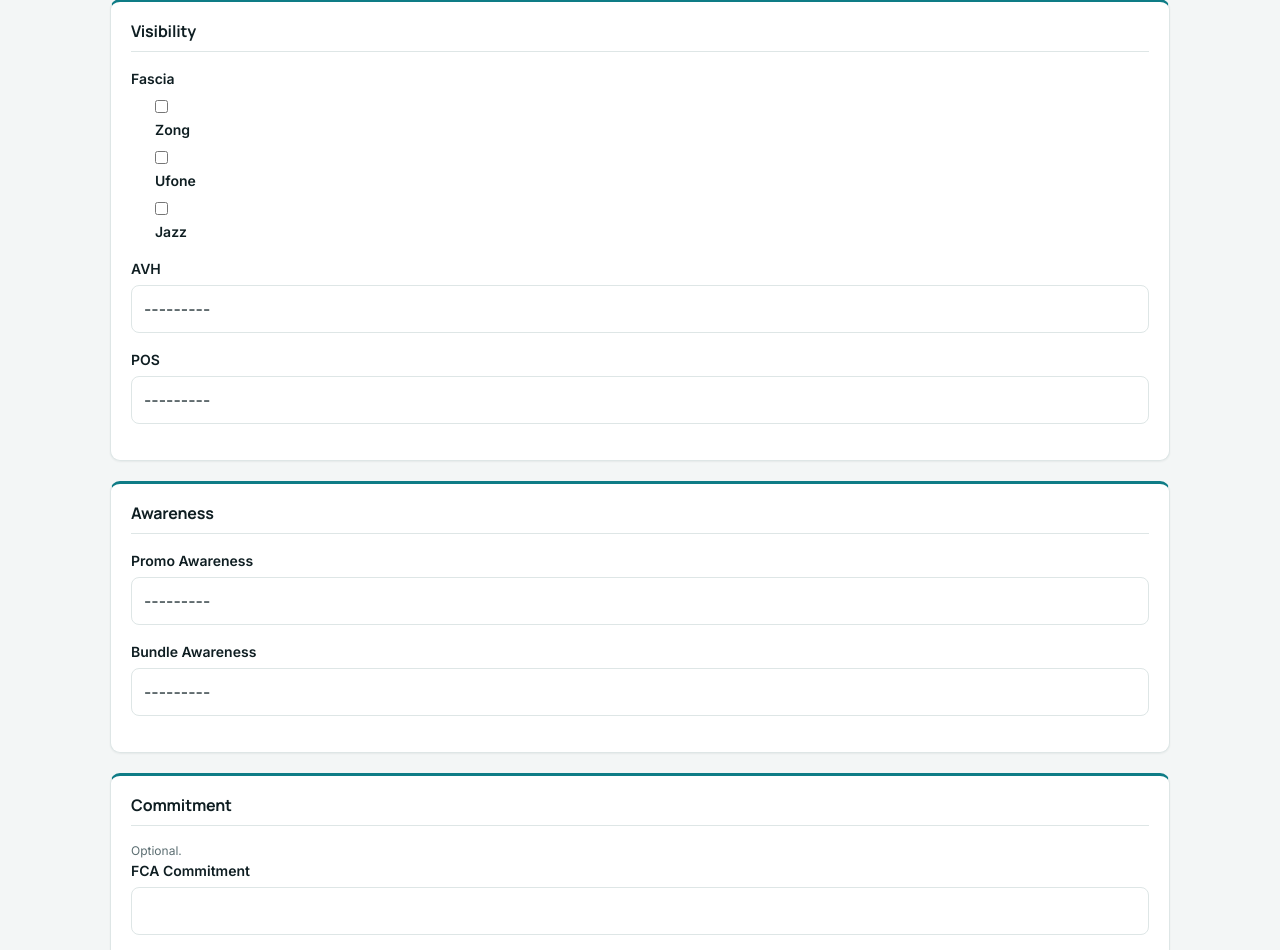
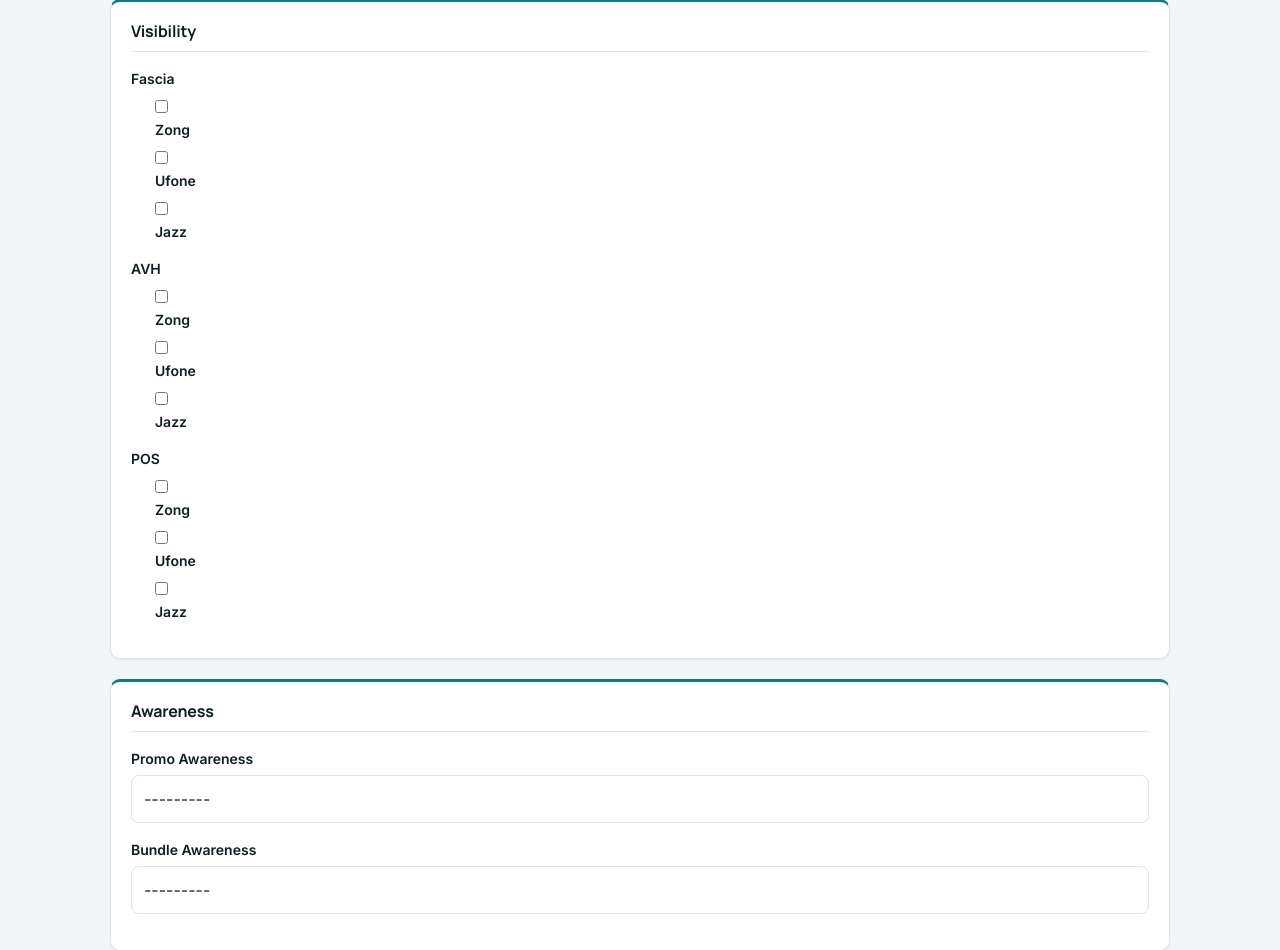
Before and after one commit to ossamaKhan/market-visit, a Django app: page /field/log-visit/ in a window 1280 px wide. Shown: the part 2326-3276 px from the top of the page. Run offline with Django 5.2, Linux system fonts and the light colour scheme; a user stored in the database is signed in; data comes from the database, SQL or seed files in the repository; some libraries are stand-ins or nearby versions.

Commit message:
added stuff

```diff
--- a/visits/forms.py
+++ b/visits/forms.py
@@ -45,7 +45,9 @@ class MarketVisitForm(forms.ModelForm):
             'name', 'evc', 'visit_type', 'bvs', 'bvs_imei', 'rso_visit', 'latitude', 'longitude',
             'load_stock_range', 'psim_stock', 'npsim_stock', 'mbb_stock',
             'zong_avg_loading', 'zong_avg_sim_sales', 'jazz_avg_loading', 'jazz_avg_sim_sales',
-            'fascia_zong', 'fascia_ufone', 'fascia_jazz', 'avh', 'pos',
+            'fascia_zong', 'fascia_ufone', 'fascia_jazz',
+            'avh_zong', 'avh_ufone', 'avh_jazz',
+            'pos_zong', 'pos_ufone', 'pos_jazz',
             'promo_awareness', 'bundle_awareness',
             'fca_commitment', 'mnp_commitment',
             'comments',
--- a/visits/models.py
+++ b/visits/models.py
@@ -104,8 +104,12 @@ class MarketVisit(models.Model):
     fascia_zong = models.BooleanField(default=False, verbose_name="Zong")
     fascia_ufone = models.BooleanField(default=False, verbose_name="Ufone")
     fascia_jazz = models.BooleanField(default=False, verbose_name="Jazz")
-    avh = models.CharField(max_length=3, choices=YES_NO_CHOICES, verbose_name="AVH")
-    pos = models.CharField(max_length=3, choices=YES_NO_CHOICES, verbose_name="POS")
+    avh_zong = models.BooleanField(default=False, verbose_name="Zong")
+    avh_ufone = models.BooleanField(default=False, verbose_name="Ufone")
+    avh_jazz = models.BooleanField(default=False, verbose_name="Jazz")
+    pos_zong = models.BooleanField(default=False, verbose_name="Zong")
+    pos_ufone = models.BooleanField(default=False, verbose_name="Ufone")
+    pos_jazz = models.BooleanField(default=False, verbose_name="Jazz")
 
     # --- Awareness section ---
     promo_awareness = models.CharField(max_length=10, choices=AWARENESS_CHOICES, verbose_name="Promo Awareness")
--- a/visits/templates/visits/visit_form.html
+++ b/visits/templates/visits/visit_form.html
@@ -176,15 +176,35 @@
         </div>
 
         <div class="form-group">
-            <label for="{{ form.avh.id_for_label }}">{{ form.avh.label }}</label>
-            {% render_field form.avh class="form-control" %}
-            {% for error in form.avh.errors %}<p class="field-error">{{ error }}</p>{% endfor %}
+            <label>AVH</label>
+            <div class="form-check">
+                {{ form.avh_zong }}
+                <label class="form-check-label" for="{{ form.avh_zong.id_for_label }}">{{ form.avh_zong.label }}</label>
+            </div>
+            <div class="form-check">
+                {{ form.avh_ufone }}
+                <label class="form-check-label" for="{{ form.avh_ufone.id_for_label }}">{{ form.avh_ufone.label }}</label>
+            </div>
+            <div class="form-check">
+                {{ form.avh_jazz }}
+                <label class="form-check-label" for="{{ form.avh_jazz.id_for_label }}">{{ form.avh_jazz.label }}</label>
+            </div>
         </div>
 
         <div class="form-group">
-            <label for="{{ form.pos.id_for_label }}">{{ form.pos.label }}</label>
-            {% render_field form.pos class="form-control" %}
-            {% for error in form.pos.errors %}<p class="field-error">{{ error }}</p>{% endfor %}
+            <label>POS</label>
+            <div class="form-check">
+                {{ form.pos_zong }}
+                <label class="form-check-label" for="{{ form.pos_zong.id_for_label }}">{{ form.pos_zong.label }}</label>
+            </div>
+            <div class="form-check">
+                {{ form.pos_ufone }}
+                <label class="form-check-label" for="{{ form.pos_ufone.id_for_label }}">{{ form.pos_ufone.label }}</label>
+            </div>
+            <div class="form-check">
+                {{ form.pos_jazz }}
+                <label class="form-check-label" for="{{ form.pos_jazz.id_for_label }}">{{ form.pos_jazz.label }}</label>
+            </div>
         </div>
     </div>
 
```
Also changed, not shown: reports/views.py (+9 -6 lines), visits/templates/visits/visit_detail.html (+14 -2 lines), db.sqlite3, media/visit_photos/mul01_8zZk91G.jpg (added), media/visit_photos/mul02_Jitc5bU.jpg (added), visits/migrations/0002_remove_marketvisit_avh_remove_marketvisit_pos_and_more.py (added).
